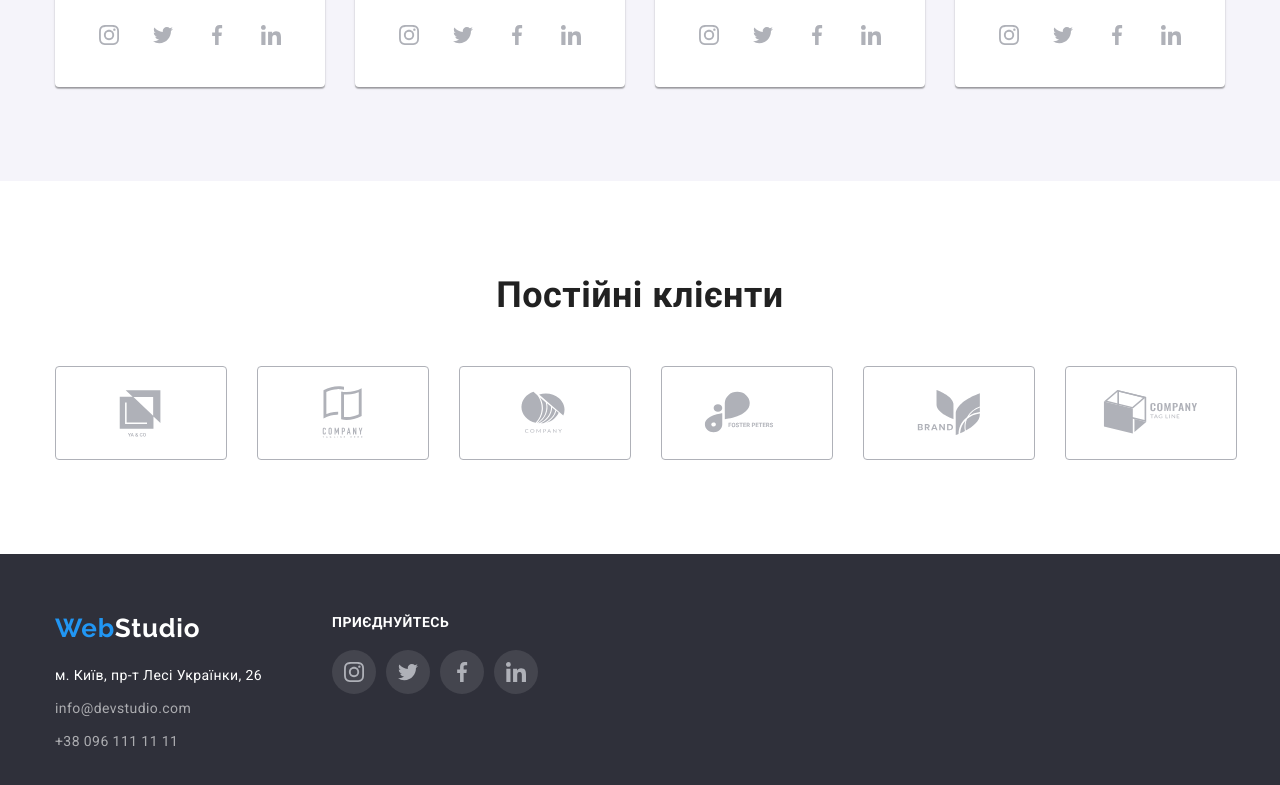
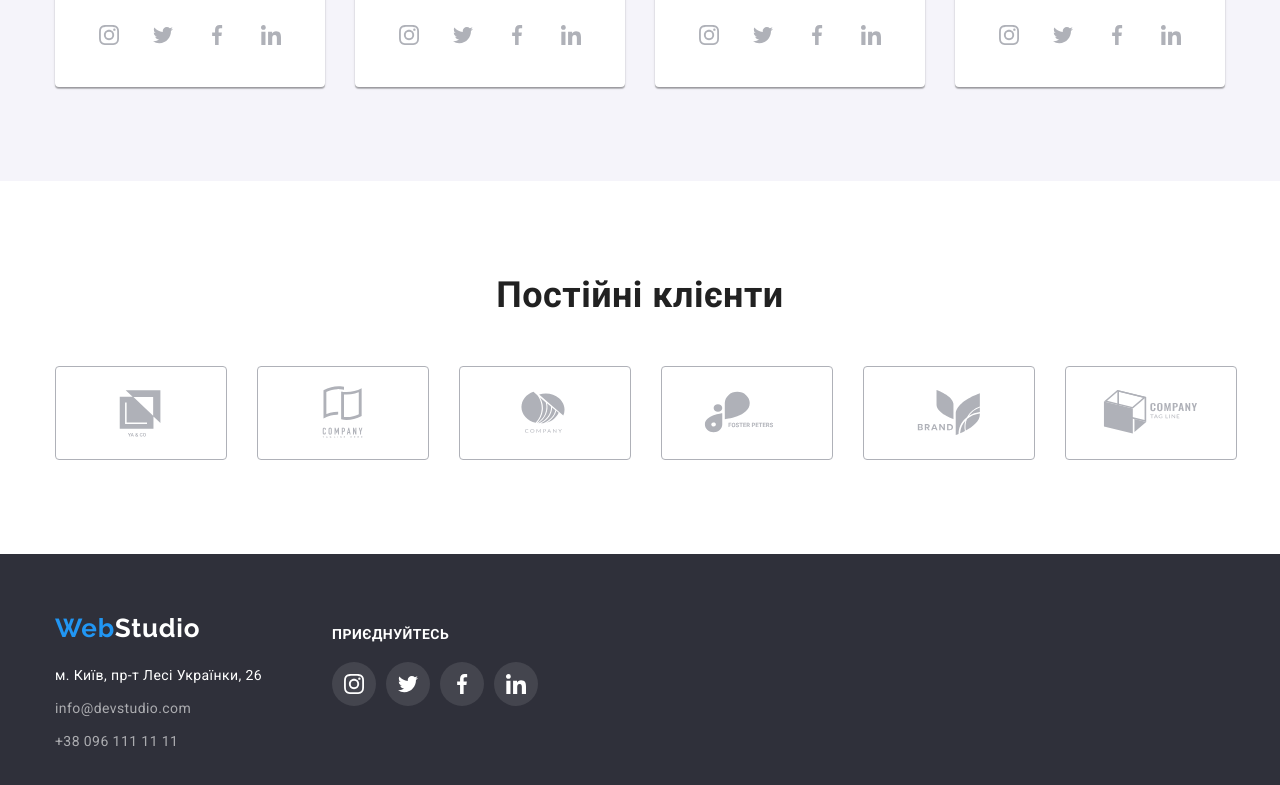
Before and after one commit to chamomile22/goit-markup-hw-04, a plain HTML site: page index.html in a window 1280 px wide. Shown: the part 2138-2923 px from the top of the page. Drawn offline with nearby package versions, Linux system fonts and the light colour scheme.

Commit message:
Update style.css

```diff
--- a/css/style.css
+++ b/css/style.css
@@ -333,6 +333,7 @@ img{
     border-radius: 50%;
 
     display: flex;
+    justify-content: center;
     align-items: center;
 
     color: var(--icons-color);
@@ -373,6 +374,7 @@ img{
     padding: 16px 32px;
 
     display: flex;
+    justify-content: center;
     align-items: center;
 
     border: 1px solid var(--icons-color);
@@ -440,6 +442,7 @@ img{
 }
 
 .footer-socials{
+    margin-top: 12px;
     margin-left: 70px;
 }
 .footer-socials-header{
@@ -473,12 +476,12 @@ img{
     border-radius: 50%;
 
     display: flex;
+    justify-content: center;
     align-items: center;
 
-    color: var(--icons-color);
+    color: var(--third-text-color);
 }
 .footer-socials-link:hover, .footer-socials-link:focus{
-    color: var(--third-text-color);
     background-color: var(--accent-color);
 }
 .footer-socials-icon{
```
